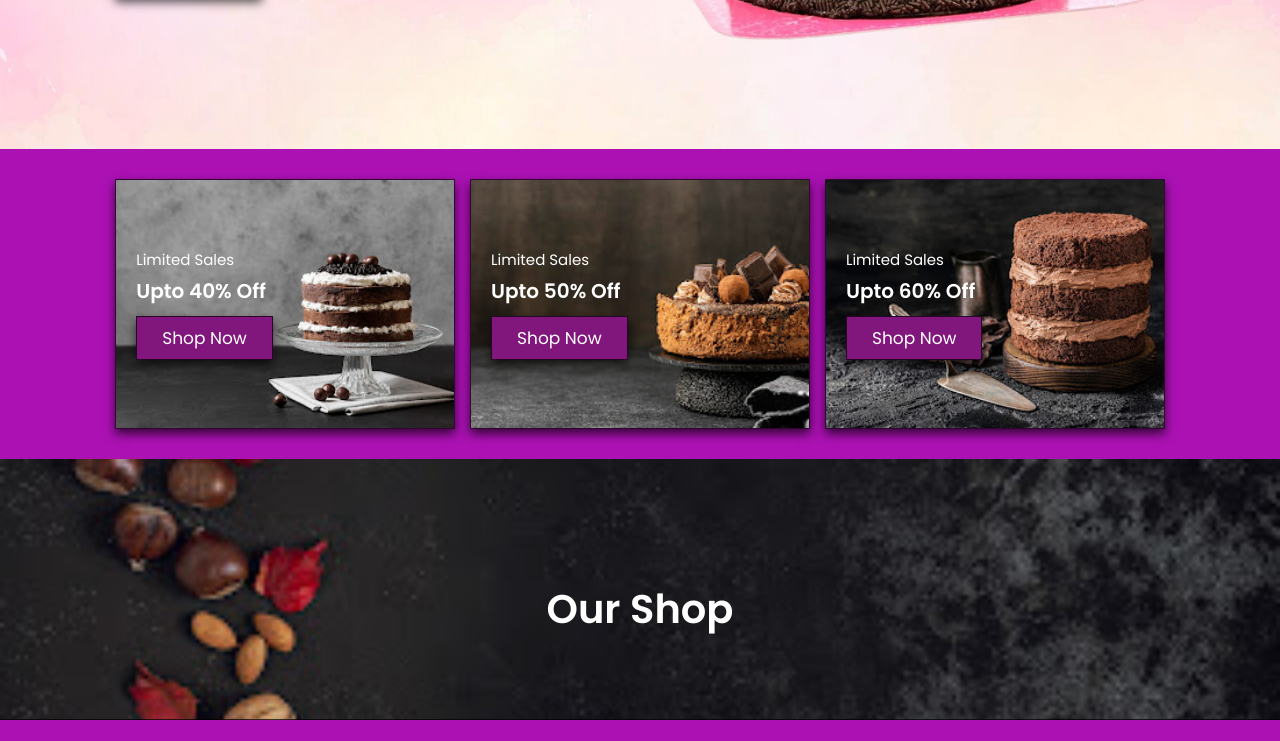
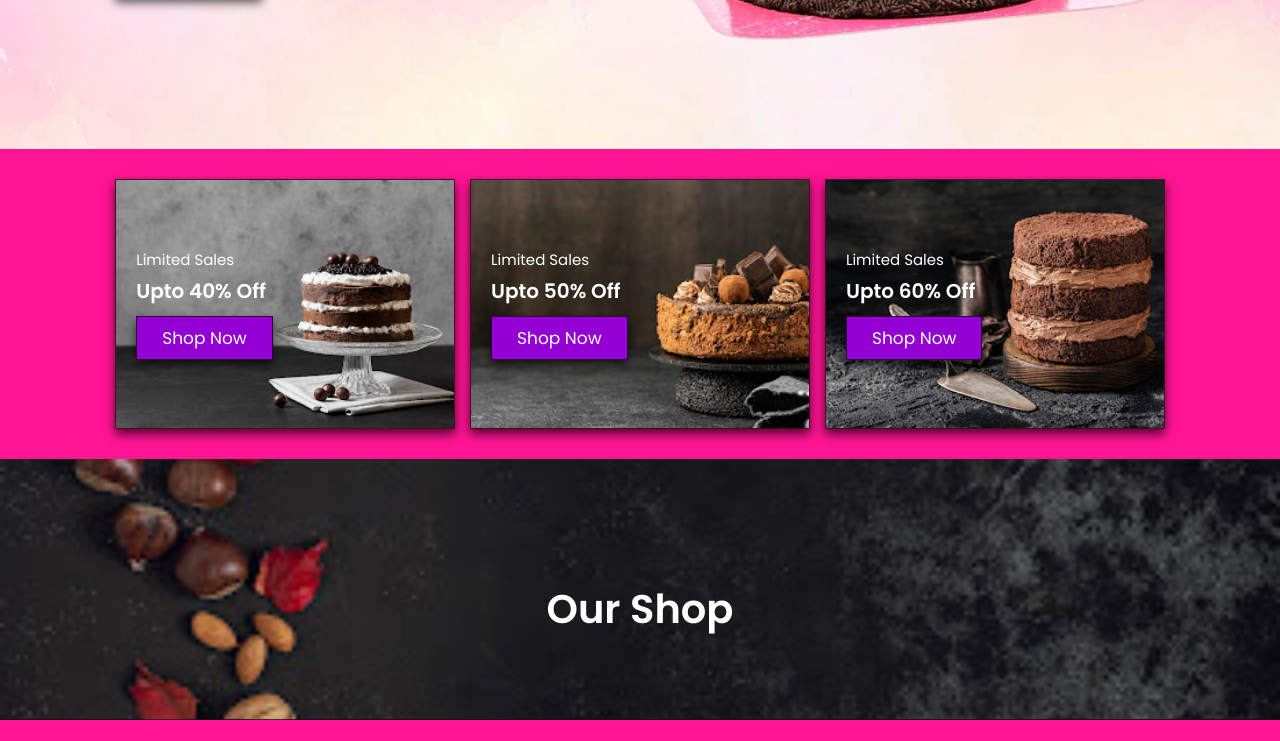
Before and after one commit to amarnathpal7/Cakes-Bakes, a plain HTML site: page index.html in a window 1280 px wide. Shown: the part 458-1199 px from the top of the page. Drawn offline with Linux system fonts and the light colour scheme.

Commit message:
Update style.css

```diff
--- a/style.css
+++ b/style.css
@@ -1,11 +1,11 @@
 @import url('https://fonts.googleapis.com/css2?family=Poppins:wght@100;300;400;500;600&display=swap');
 
 :root{
-    --brown:#81177c;
+    --brown:	#9400D3;
 }
 
 body{
-    background:#ac11b4;
+    background:	#FF1493;
 }
 
 *{
```
